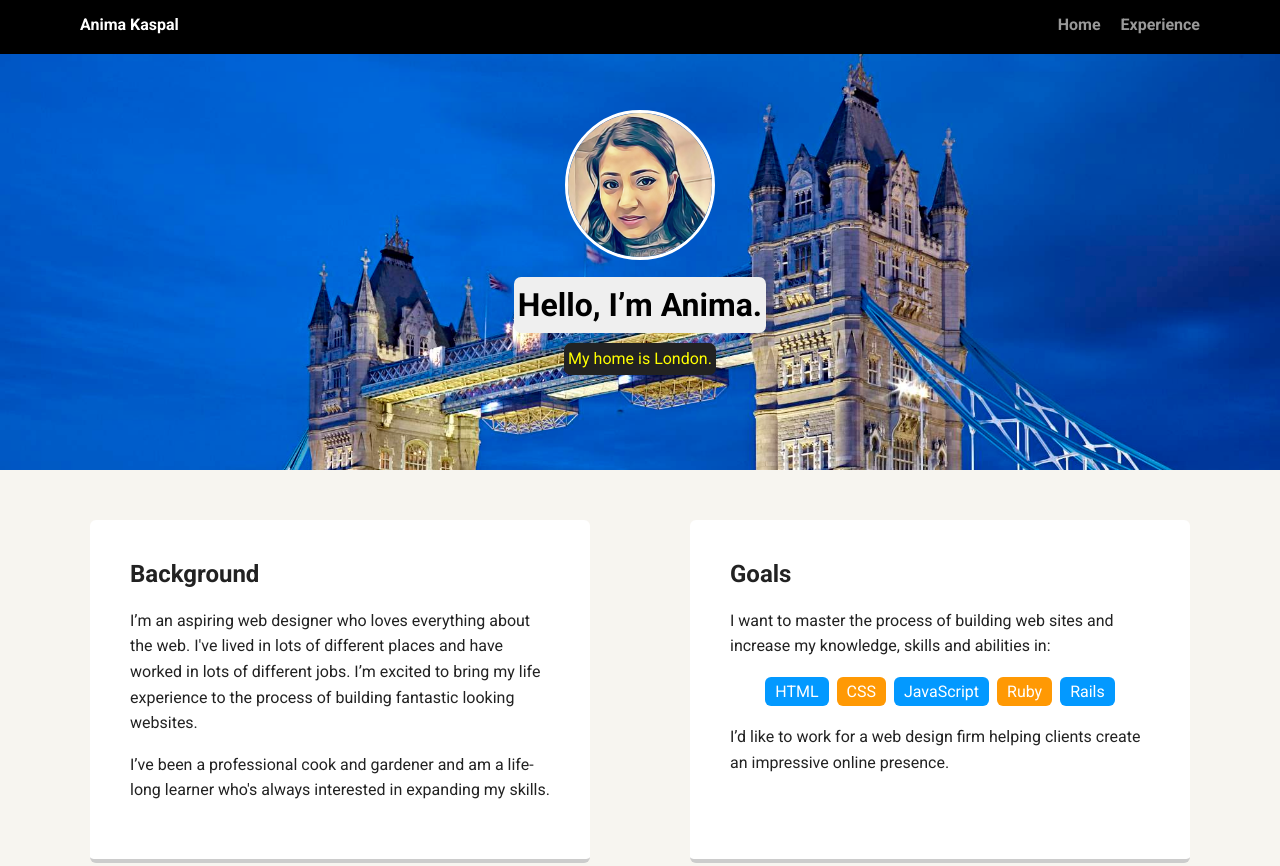
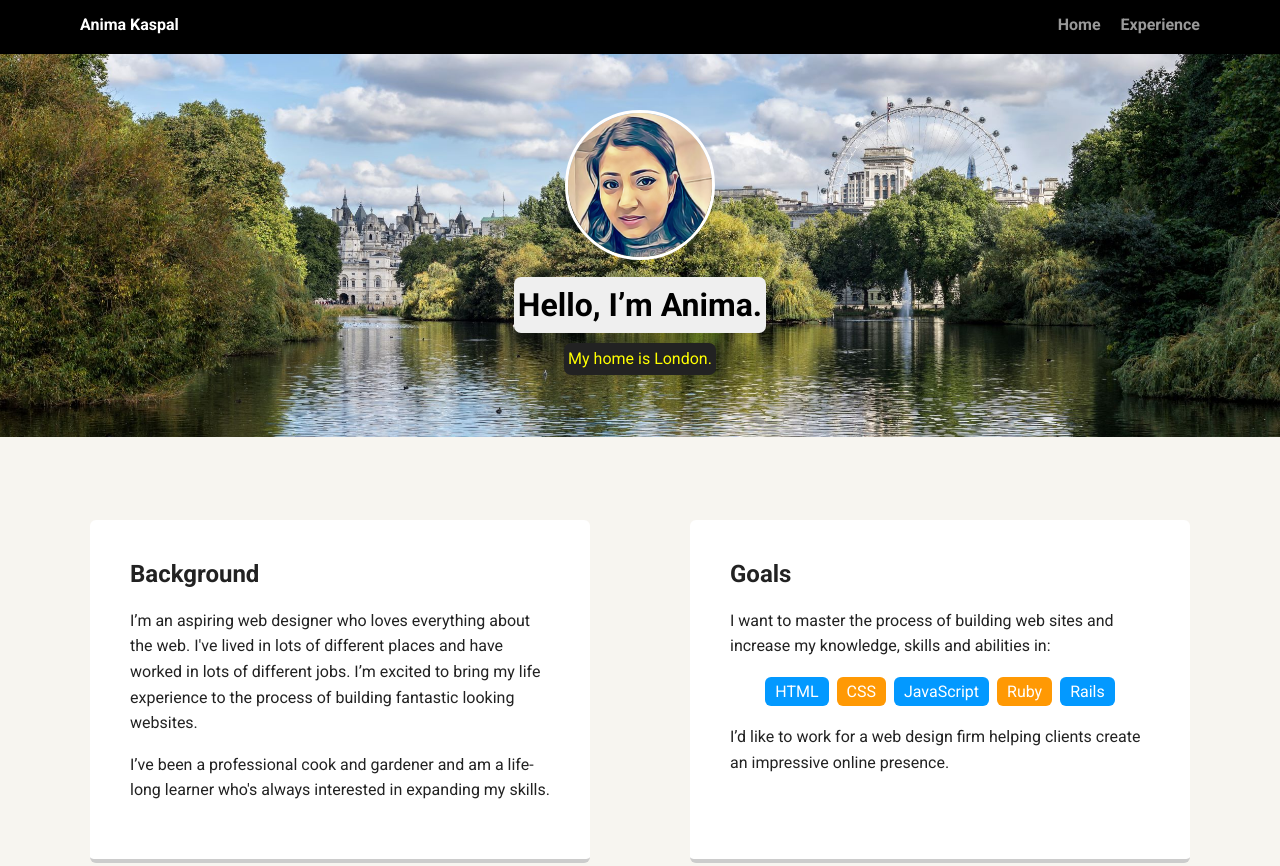
Before and after one commit to animakaspal/project-1, a plain HTML site: page index.html in a window 1280 px wide. Shown: the top 866 px of the page. Drawn offline with Linux system fonts and the light colour scheme; a web font is replaced by a local one.

Commit message:
cleanup background image

```diff
--- a/styles.css
+++ b/styles.css
@@ -57,8 +57,8 @@ a:hover {
 
 header {
   text-align: center;
-  background: url('images/towerbridge.jpg') no-repeat top center ;
-  background-size: cover;
+  background: url('images/st-james-park-enhanced-medium-res.jpg') no-repeat center;
+  background-size: contain;
   overflow: hidden;
   padding-top: 60px;
 }
```
Also changed, not shown: images/me.png (deleted), images/portland.jpg (deleted), images/st-james-park-enhanced-medium-res.jpg (added), images/towerbridge.jpg (deleted).
